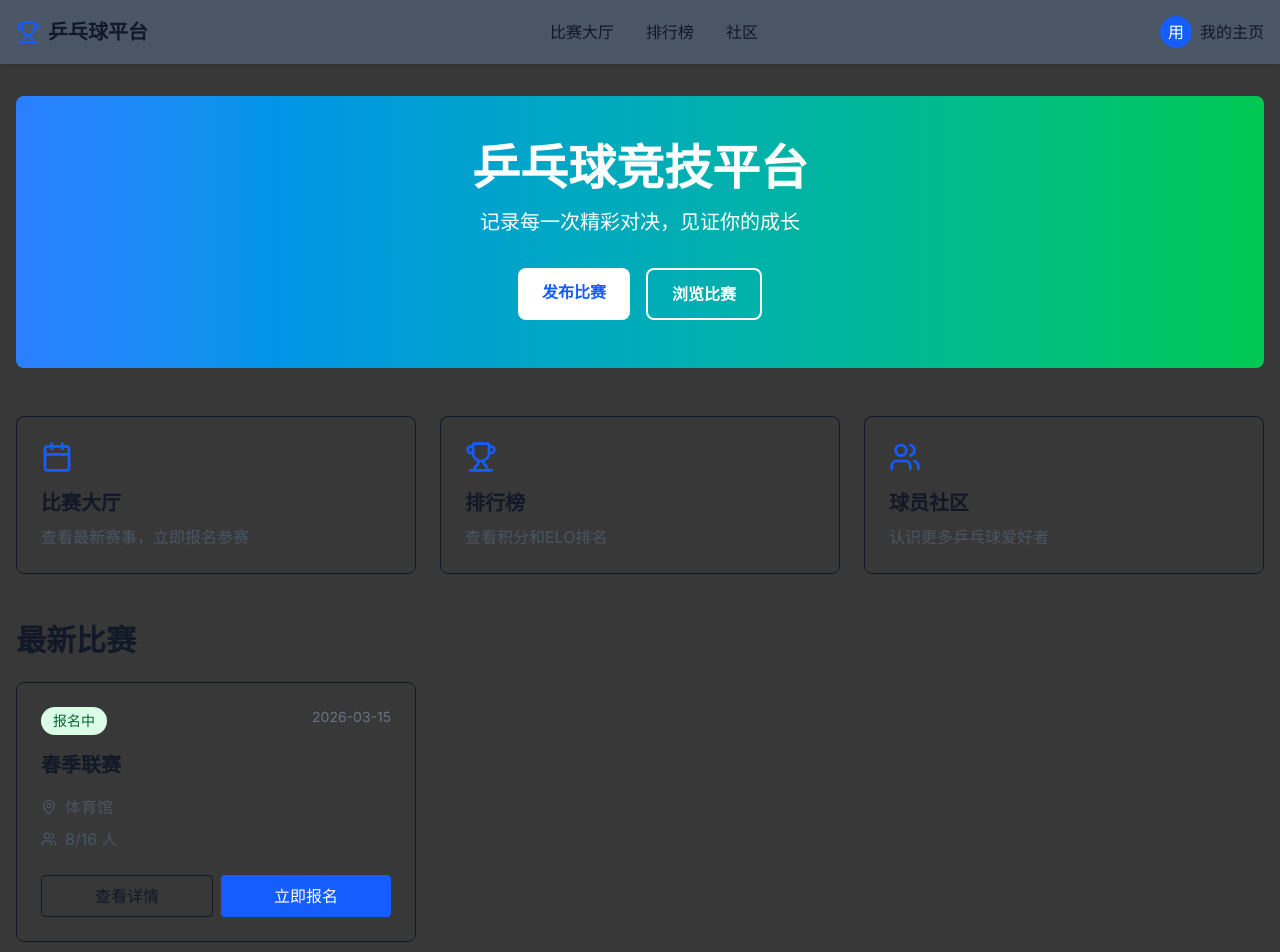
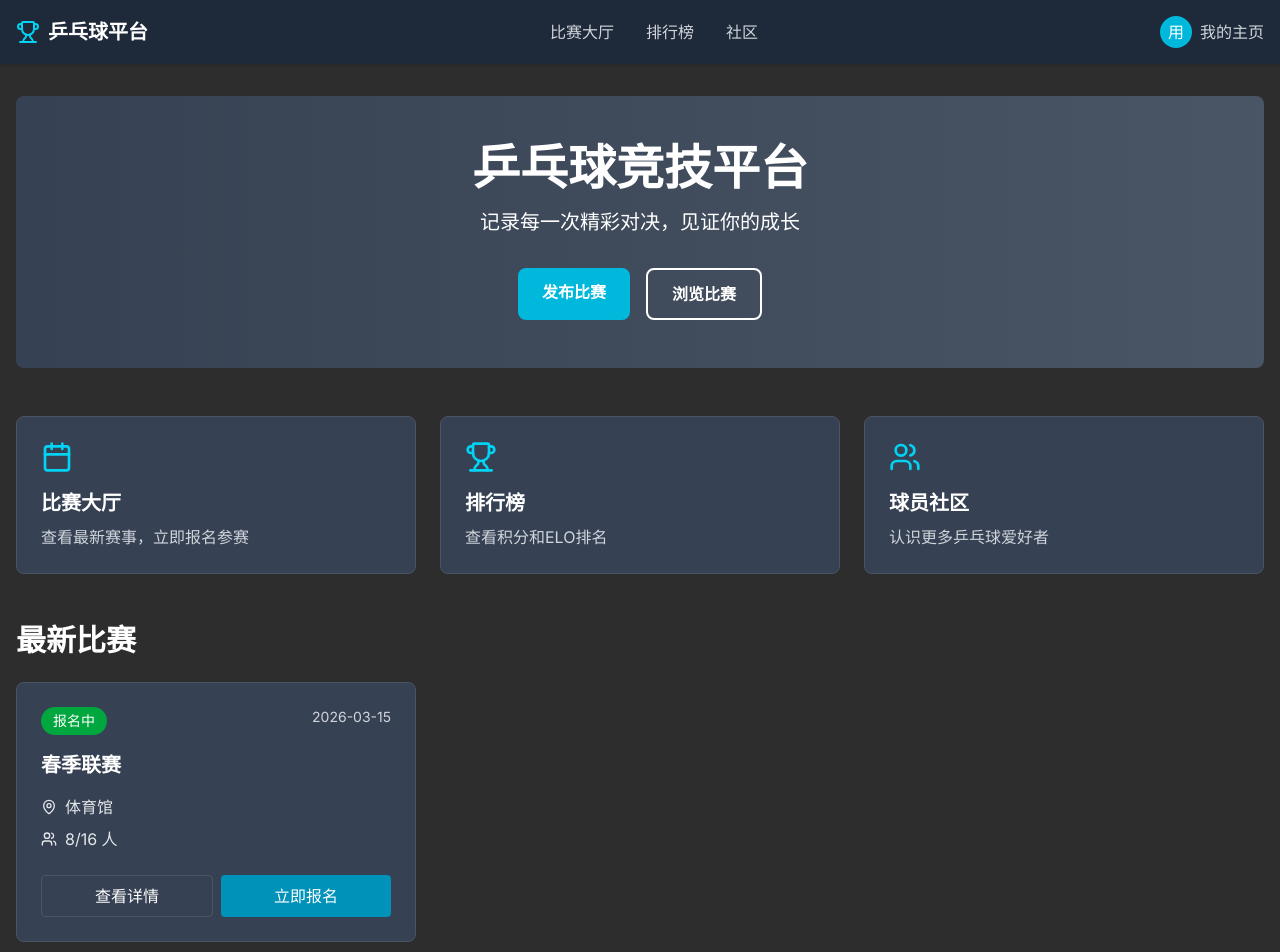
Before and after one commit to whd154089796-collab/pingpong-platform, a Next.js app: page / in a window 1280 px wide. Shown: the top 952 px of the page. Built offline with nearby package versions, Linux system fonts and the light colour scheme.

Commit message:
前端v1.1

```diff
--- a/src/app/globals.css
+++ b/src/app/globals.css
@@ -1,15 +1,15 @@
 @import "tailwindcss";
 
 :root {
-  --background: 0 0% 100%;
-  --foreground: 222.2 84% 4.9%;
-  --primary: 221.2 83.2% 53.3%;
-  --primary-foreground: 210 40% 98%;
+  --background: 0 0% 20%;
+  --foreground: 0 0% 95%;
+  --primary: 200 100% 50%;
+  --primary-foreground: 0 0% 100%;
 }
 
 body {
-  background-color: #383838;
-  color: #111827;
+  background-color: #2d2d2d;
+  color: #f0f0f0;
 }
 
 .container {
--- a/src/app/matchs/page.tsx
+++ b/src/app/matchs/page.tsx
@@ -58,10 +58,10 @@ export default function MatchesPage() {
   return (
     <div className="space-y-8">
       <div className="flex flex-col md:flex-row md:items-center justify-between gap-4">
-        <h1 className="text-3xl font-bold">比赛大厅</h1>
+        <h1 className="text-3xl font-bold text-white">比赛大厅</h1>
         <a
           href="/matches/create"
-          className="inline-block bg-blue-600 text-white px-6 py-2 rounded-lg hover:bg-blue-700 text-center"
+          className="inline-block bg-cyan-600 text-white px-6 py-2 rounded-lg hover:bg-cyan-700 transition text-center"
         >
           + 发布比赛
         </a>
@@ -70,13 +70,13 @@ export default function MatchesPage() {
       {/* 搜索和筛选 */}
       <div className="flex flex-col md:flex-row gap-4">
         <div className="relative flex-1">
-          <Search className="absolute left-3 top-1/2 -translate-y-1/2 text-gray-400 w-5 h-5" />
+          <Search className="absolute left-3 top-1/2 -translate-y-1/2 text-gray-500 w-5 h-5" />
           <input
             type="text"
             placeholder="搜索比赛..."
             value={searchQuery}
             onChange={(e) => setSearchQuery(e.target.value)}
-            className="w-full pl-10 pr-4 py-2 border rounded-lg focus:outline-none focus:ring-2 focus:ring-blue-500"
+            className="w-full pl-10 pr-4 py-2 bg-gray-700 border border-gray-600 rounded-lg text-white placeholder-gray-400 focus:outline-none focus:ring-2 focus:ring-cyan-500"
           />
         </div>
         <div className="flex gap-2">
@@ -86,8 +86,8 @@ export default function MatchesPage() {
               onClick={() => setFilter(status)}
               className={`px-4 py-2 rounded-lg text-sm font-medium transition ${
                 filter === status
-                  ? 'bg-blue-600 text-white'
-                  : 'bg-gray-100 text-gray-600 hover:bg-gray-200'
+                  ? 'bg-cyan-600 text-white'
+                  : 'bg-gray-700 text-gray-300 hover:bg-gray-600'
               }`}
             >
               {status === 'all' ? '全部' : status}
@@ -104,7 +104,7 @@ export default function MatchesPage() {
           ))}
         </div>
       ) : (
-        <div className="text-center py-16 text-gray-500">
+        <div className="text-center py-16 text-gray-400">
           <p className="text-xl mb-2">没有找到匹配的比赛</p>
           <p>试试调整筛选条件或搜索关键词</p>
         </div>
--- a/src/app/page.tsx
+++ b/src/app/page.tsx
@@ -6,19 +6,19 @@ export default function Home() {
   return (
     <div className="space-y-12">
       {/* Hero Section */}
-      <section className="text-center py-12 bg-linear-to-r from-blue-500 to-green-500 rounded-lg text-white">
+      <section className="text-center py-12 bg-gradient-to-r from-gray-700 to-gray-600 rounded-lg text-white">
         <h1 className="text-5xl font-bold mb-4">乒乓球竞技平台</h1>
         <p className="text-xl mb-8">记录每一次精彩对决，见证你的成长</p>
         <div className="flex gap-4 justify-center">
           <Link
             href="/matches/create"
-            className="bg-white text-blue-600 px-6 py-3 rounded-lg font-semibold hover:bg-gray-100"
+            className="bg-cyan-500 text-white px-6 py-3 rounded-lg font-semibold hover:bg-cyan-600 transition"
           >
             发布比赛
           </Link>
           <Link
             href="/matches"
-            className="border-2 border-white px-6 py-3 rounded-lg font-semibold hover:bg-white/10"
+            className="border-2 border-white px-6 py-3 rounded-lg font-semibold hover:bg-white/10 transition"
           >
             浏览比赛
           </Link>
@@ -49,7 +49,7 @@ export default function Home() {
 
       {/* Latest Matches */}
       <section>
-        <h2 className="text-3xl font-bold mb-6">最新比赛</h2>
+        <h2 className="text-3xl font-bold mb-6 text-white">最新比赛</h2>
         <div className="grid md:grid-cols-2 lg:grid-cols-3 gap-6">
           {/* 这里后续会从API获取数据 */}
           <MatchCard
@@ -76,10 +76,10 @@ function QuickLinkCard({ icon, title, description, href }: {
 }) {
   return (
     <Link href={href}>
-      <div className="p-6 border rounded-lg hover:shadow-lg transition-shadow cursor-pointer">
-        <div className="text-blue-600 mb-4">{icon}</div>
-        <h3 className="text-xl font-semibold mb-2">{title}</h3>
-        <p className="text-gray-600">{description}</p>
+      <div className="p-6 bg-gray-700 border border-gray-600 rounded-lg hover:shadow-lg transition-shadow cursor-pointer text-white">
+        <div className="text-cyan-400 mb-4">{icon}</div>
+        <h3 className="text-xl font-semibold mb-2 text-white">{title}</h3>
+        <p className="text-gray-300">{description}</p>
       </div>
     </Link>
   )
--- a/src/components/layout/Footer.tsx
+++ b/src/components/layout/Footer.tsx
@@ -9,7 +9,7 @@ export default function Footer() {
           {/* 品牌区 */}
           <div className="space-y-4">
             <div className="flex items-center gap-2 text-white font-bold text-xl">
-              <Trophy className="text-blue-400" />
+              <Trophy className="text-cyan-400" />
               <span>乒乓球平台</span>
             </div>
             <p className="text-sm">
--- a/src/components/layout/Header.tsx
+++ b/src/components/layout/Header.tsx
@@ -8,24 +8,24 @@ export default function Header() {
   const [isMenuOpen, setIsMenuOpen] = useState(false)
 
   return (
-    <header className="bg-gray-600 sticky top-0 z-50 shadow-sm">
+    <header className="bg-gray-800 sticky top-0 z-50 shadow-sm text-white">
       <nav className="container mx-auto px-4">
         <div className="flex items-center justify-between h-16">
           {/* Logo */}
-          <Link href="/" className="flex items-center gap-2 font-bold text-xl">
-            <Trophy className="text-blue-600" />
+          <Link href="/" className="flex items-center gap-2 font-bold text-xl text-white">
+            <Trophy className="text-cyan-400" />
             <span>乒乓球平台</span>
           </Link>
 
           {/* Desktop Navigation */}
           <div className="hidden md:flex items-center gap-8">
-            <Link href="/matches" className="hover:text-blue-600 transition">
+            <Link href="/matches" className="text-gray-300 hover:text-white transition">
               比赛大厅
             </Link>
-            <Link href="/rankings" className="hover:text-blue-600 transition">
+            <Link href="/rankings" className="text-gray-300 hover:text-white transition">
               排行榜
             </Link>
-            <Link href="/community" className="hover:text-blue-600 transition">
+            <Link href="/community" className="text-gray-300 hover:text-white transition">
               社区
             </Link>
           </div>
@@ -34,9 +34,9 @@ export default function Header() {
           <div className="hidden md:flex items-center gap-4">
             <Link
               href="/profile"
-              className="flex items-center gap-2"
+              className="flex items-center gap-2 text-gray-300 hover:text-white transition"
             >
-              <div className="w-8 h-8 bg-blue-600 rounded-full flex items-center justify-center text-white">
+              <div className="w-8 h-8 bg-cyan-500 rounded-full flex items-center justify-center text-white">
                 用
               </div>
               <span>我的主页</span>
@@ -56,17 +56,17 @@ export default function Header() {
 
         {/* Mobile Menu */}
         {isMenuOpen && (
-          <div className="md:hidden py-4 space-y-4">
-            <Link href="/matches" className="block hover:text-blue-600">
+          <div className="md:hidden py-4 space-y-4 text-gray-300">
+            <Link href="/matches" className="block hover:text-white transition">
               比赛大厅
             </Link>
-            <Link href="/rankings" className="block hover:text-blue-600">
+            <Link href="/rankings" className="block hover:text-white transition">
               排行榜
             </Link>
-            <Link href="/community" className="block hover:text-blue-600">
+            <Link href="/community" className="block hover:text-white transition">
               社区
             </Link>
-            <Link href="/profile" className="block hover:text-blue-600">
+            <Link href="/profile" className="block hover:text-white transition">
               我的主页
             </Link>
           </div>
--- a/src/components/match/MatchCard.tsx
+++ b/src/components/match/MatchCard.tsx
@@ -21,23 +21,23 @@ export default function MatchCard({
   status
 }: MatchCardProps) {
   const statusColors = {
-    '报名中': 'bg-green-100 text-green-800',
-    '进行中': 'bg-blue-100 text-blue-800',
-    '已结束': 'bg-gray-100 text-gray-800'
+    '报名中': 'bg-green-600 text-white',
+    '进行中': 'bg-blue-600 text-white',
+    '已结束': 'bg-gray-600 text-white'
   }
 
   return (
-    <div className="border rounded-lg p-6 hover:shadow-lg transition-shadow">
+    <div className="bg-gray-700 border border-gray-600 rounded-lg p-6 hover:shadow-lg transition-shadow text-white">
       <div className="flex justify-between items-start mb-4">
         <span className={`px-3 py-1 rounded-full text-sm font-medium ${statusColors[status]}`}>
           {status}
         </span>
-        <span className="text-gray-500 text-sm">{date}</span>
+        <span className="text-gray-300 text-sm">{date}</span>
       </div>
 
-      <h3 className="text-xl font-bold mb-4">{title}</h3>
+      <h3 className="text-xl font-bold mb-4 text-white">{title}</h3>
 
-      <div className="space-y-2 mb-6 text-gray-600">
+      <div className="space-y-2 mb-6 text-gray-200">
         <div className="flex items-center gap-2">
           <MapPin className="w-4 h-4" />
           <span>{location}</span>
@@ -51,12 +51,12 @@ export default function MatchCard({
       <div className="flex gap-2">
         <Link
           href={`/matches/${id}`}
-          className="flex-1 text-center py-2 border rounded hover:bg-gray-50"
+          className="flex-1 text-center py-2 border border-gray-600 rounded text-white hover:bg-gray-600 transition"
         >
           查看详情
         </Link>
         {status === '报名中' && (
-          <button className="flex-1 py-2 bg-blue-600 text-white rounded hover:bg-blue-700">
+          <button className="flex-1 py-2 bg-cyan-600 text-white rounded hover:bg-cyan-700 transition">
             立即报名
           </button>
         )}
```
Also changed, not shown: src/app/profile/page.tsx (+17 -17 lines), src/app/rankings/page.tsx (+18 -18 lines).
